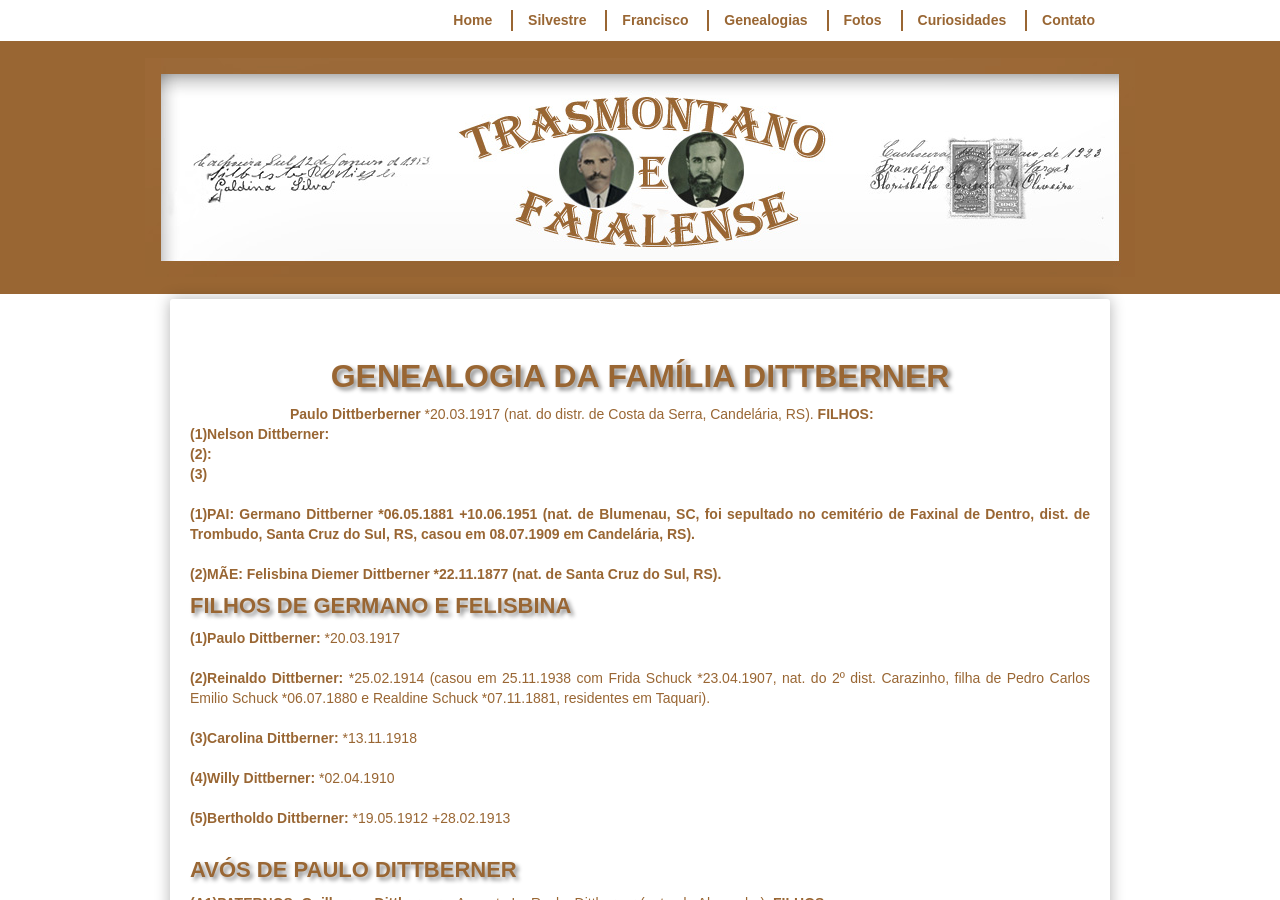
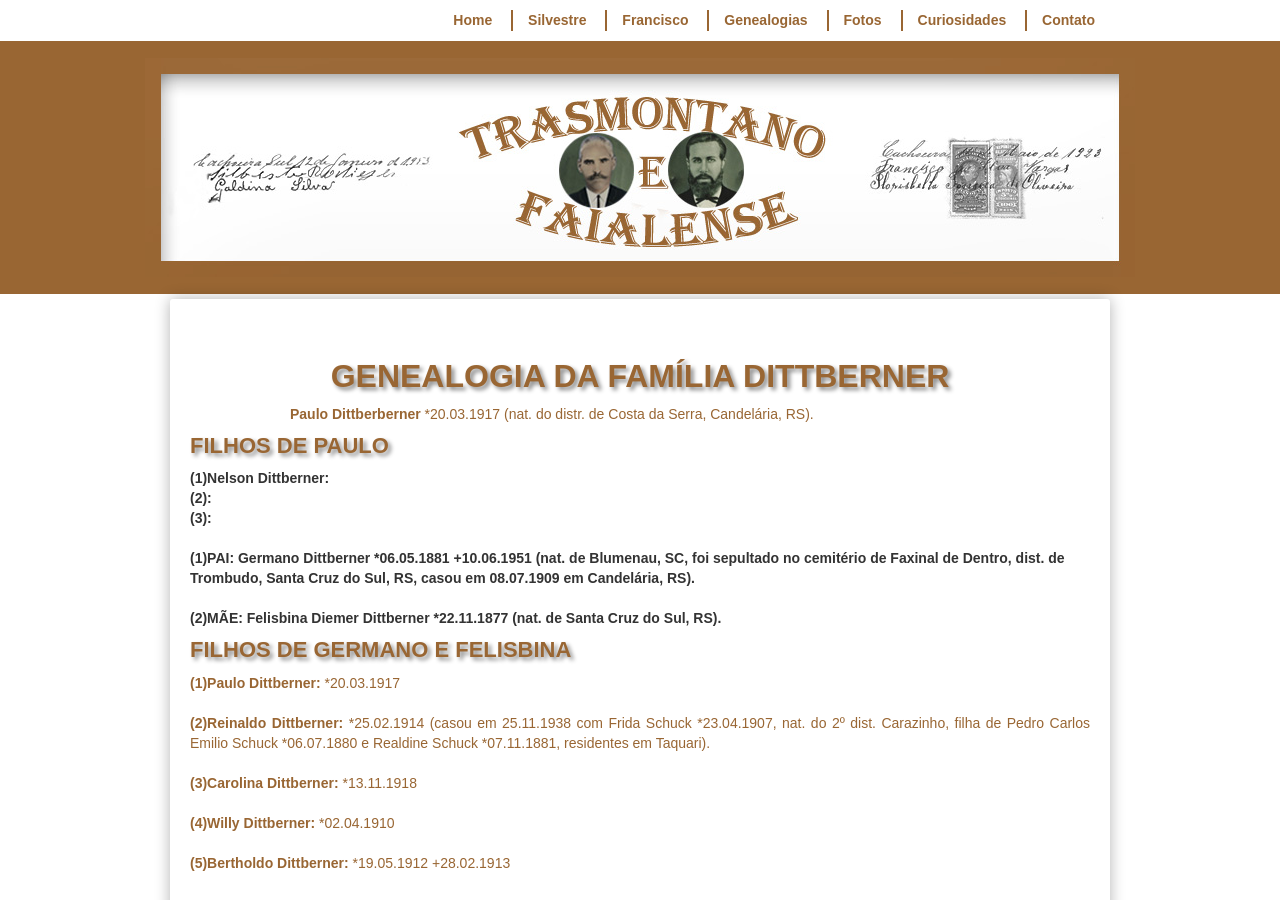
Before and after one commit to claudiovargas1955/claudiovargas1955.github.io, a Jekyll site: the page built from _pages/familia-dittberner.html, in a window 1280 px wide and 900 px high. Built offline with Jekyll 4.4.1, drawn with Linux system fonts in a browser that asks for light colours; some web fonts are replaced.

Commit message:
Update familia-dittberner.html

```diff
--- a/_pages/familia-dittberner.html
+++ b/_pages/familia-dittberner.html
@@ -96,10 +96,11 @@
 
 <h1>GENEALOGIA DA FAMÍLIA DITTBERNER</h1>
 
-<b><p style="text-indent:100px";/>Paulo Dittberberner </b>*20.03.1917 (nat. do distr. de Costa da Serra, Candelária, RS). <b>FILHOS: </b><br>
+<b><p style="text-indent:100px";/>Paulo Dittberberner </b>*20.03.1917 (nat. do distr. de Costa da Serra, Candelária, RS). <br>
+<h4>FILHOS DE PAULO</h4>
 <b>(1)Nelson Dittberner: </b><br>
 <b>(2):<br>
-<b>(3)              <br><br>
+<b>(3):              <br><br>
 
 <b>(1)PAI: Germano Dittberner  </b>*06.05.1881 +10.06.1951 (nat. de Blumenau, SC, foi sepultado no cemitério de Faxinal de Dentro,
 dist. de Trombudo, Santa Cruz do Sul, RS, casou em 08.07.1909 em Candelária, RS).<br><br>
```
